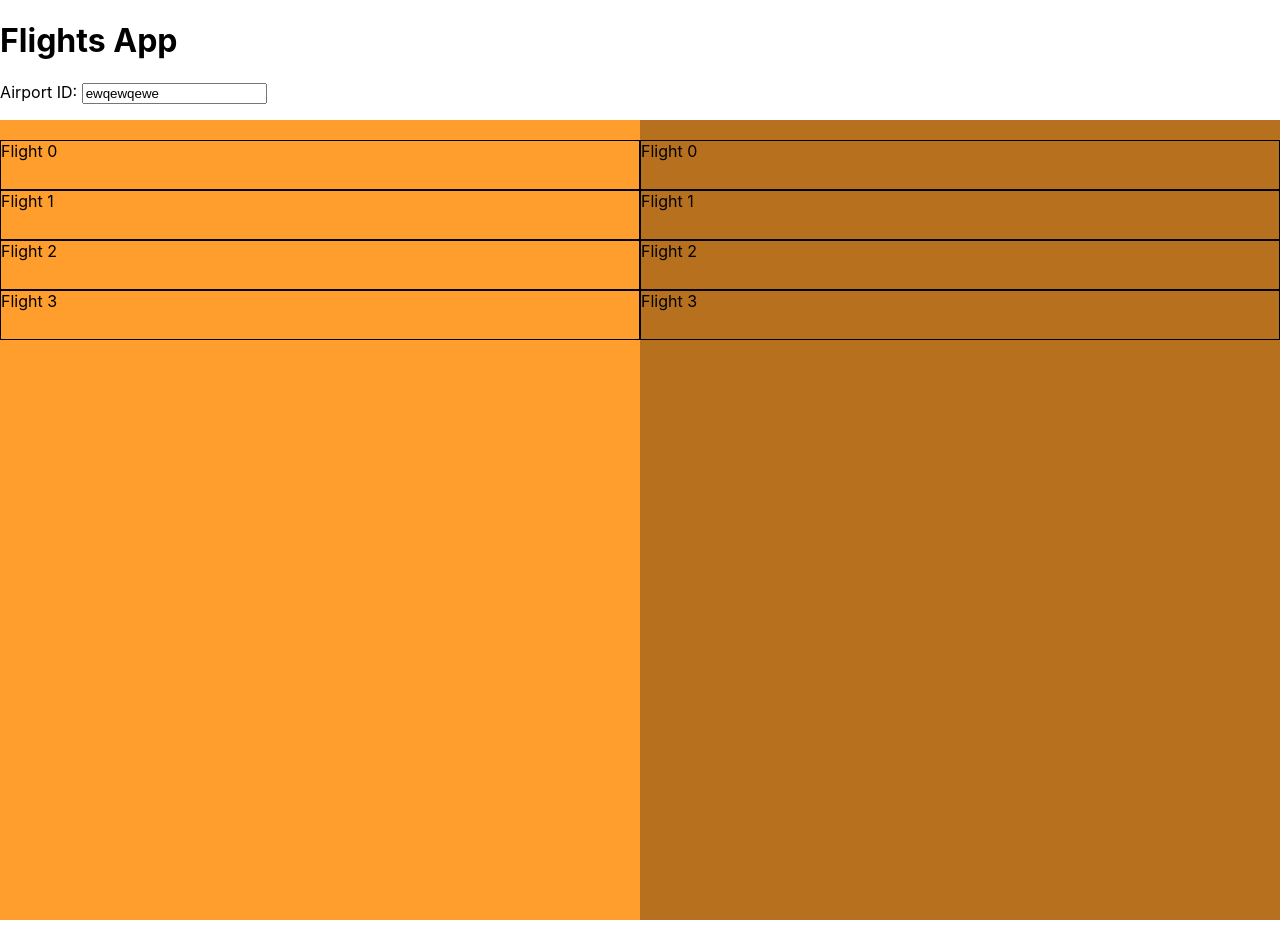
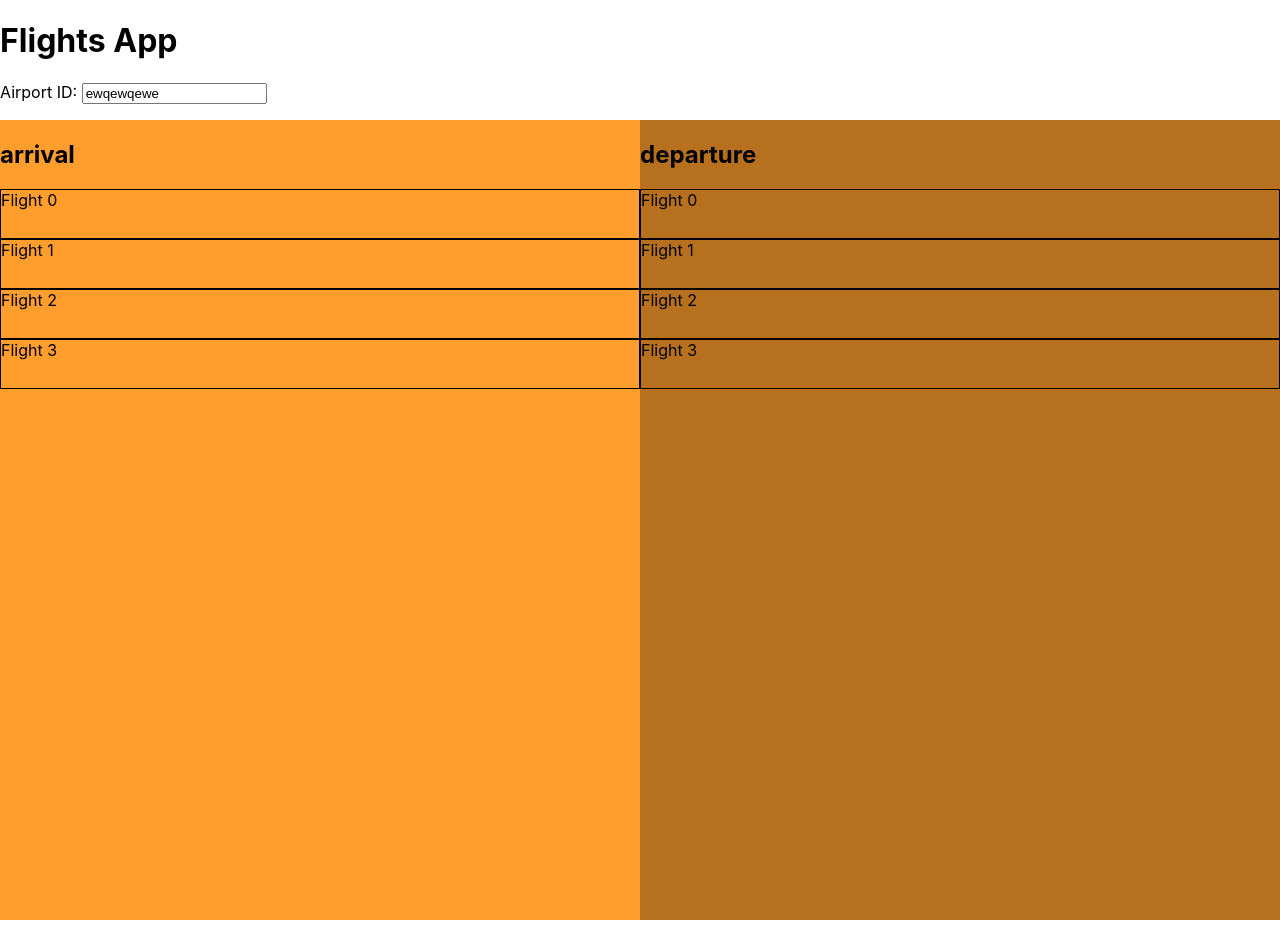
Before and after one commit to joshymcd/V33-ReactDemo, a React (Create React App) app: page / in a window 1280 px wide. Built offline with nearby package versions, Linux system fonts and the light colour scheme.

Commit message:
Added basic prop

```diff
--- a/src/App.js
+++ b/src/App.js
@@ -30,10 +30,10 @@ class App extends Component {
         <h1>Flights App</h1>
         <p>Airport ID: <input type="text" value={this.state.airportName} onChange={this.handleChange}/></p>
         <div style={LeftStyles}>
-          <FlightList />
+          <FlightList type="arrival" />
         </div>
         <div className="right-half">
-          <FlightList />
+          <FlightList type="departure" />
         </div>
       </div>
     );
--- a/src/FlightList.js
+++ b/src/FlightList.js
@@ -7,7 +7,7 @@ class FlightList extends Component {
 
     return (
       <div>
-        <h2></h2>
+        <h2>{this.props.type}</h2>
         <ul>
           <li>Flight 0</li>
           <li>Flight 1</li>
```
